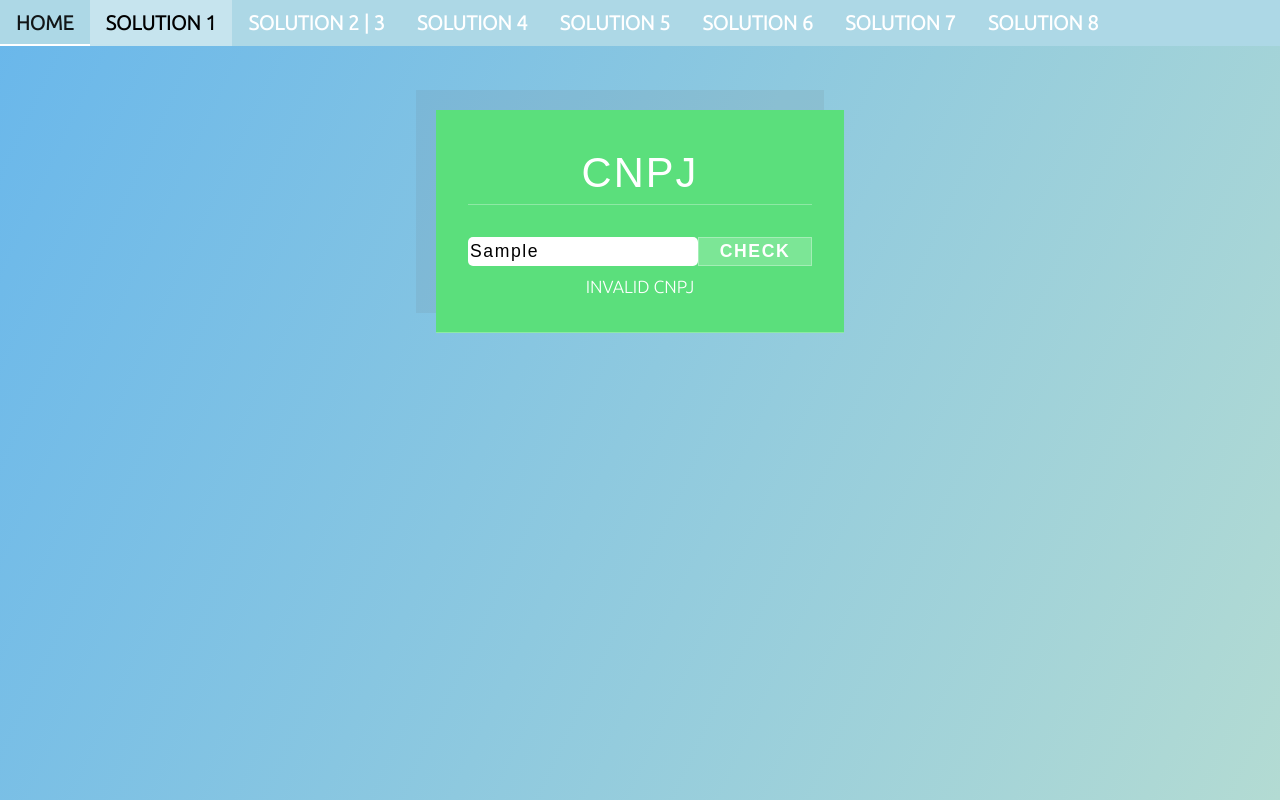
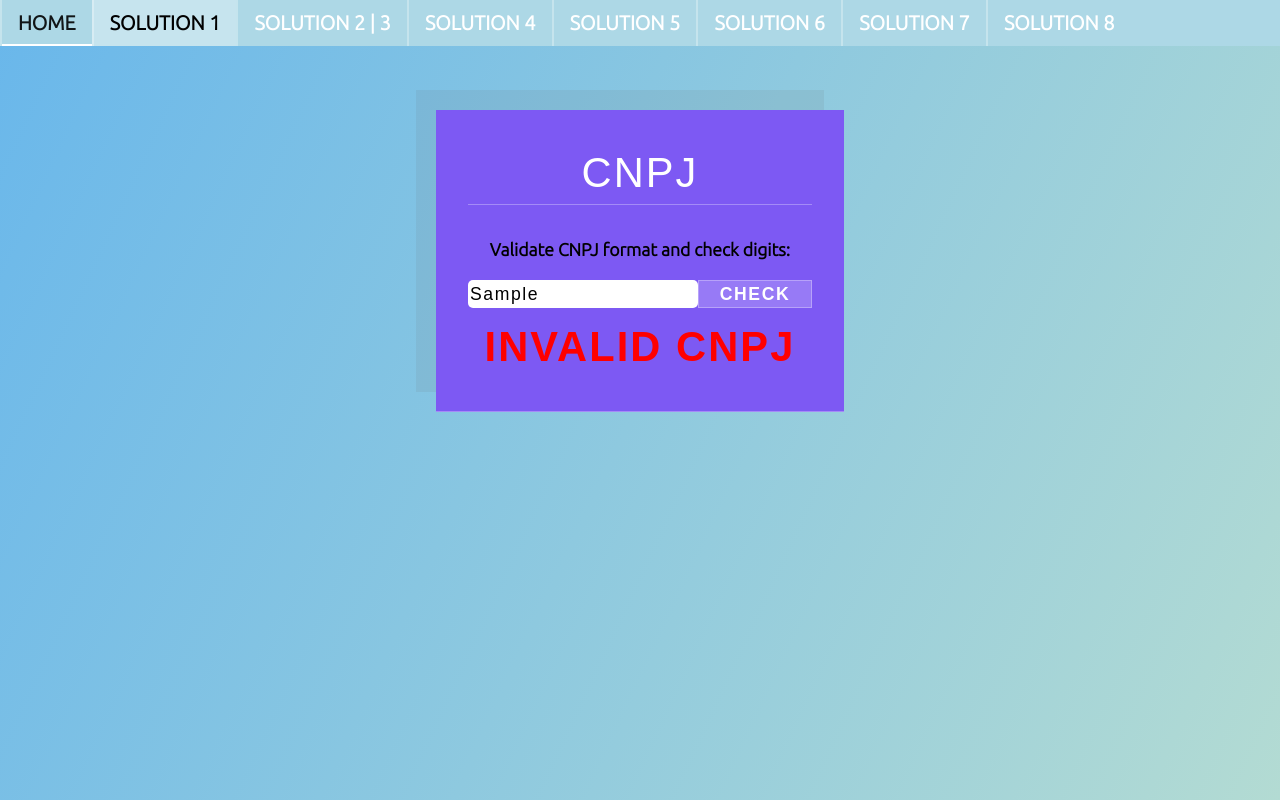
Before and after one commit to DougFelix/ReactKaffa, a React (Create React App) app in the folder kaffamobile/: page /1 in a window 1280 px wide. Both pictures are taken after typing "Sample" into the empty fields and a click on the button "CHECK". Built offline with nearby package versions, Linux system fonts and the light colour scheme.

Commit message:
Minor Style changes

```diff
--- a/kaffamobile/src/Components/Home.css
+++ b/kaffamobile/src/Components/Home.css
@@ -16,8 +16,8 @@
     margin: 4rem auto;
     padding: 2rem 2rem 2rem;
     max-width: 600px;
-    background: #ff6666;
-    color: white;
+    background: white;
+    color: black;
     box-shadow: -20px -20px 0px 0px rgba(100, 100, 100, 0.1);
     overflow: hidden;
     font-size: 1.1rem;
--- a/kaffamobile/src/Components/Navbar.css
+++ b/kaffamobile/src/Components/Navbar.css
@@ -9,7 +9,7 @@
     font-size: 20px;
     font-weight: bold;
     text-decoration: none;
-    border: none;
+    border-left: 2px solid rgba(255, 255, 255, 0.3);;
     cursor: pointer;
     transition: background 0.4s ease-out;
     padding: 0.5rem 1rem;
--- a/kaffamobile/src/Components/RestClientWorldClock/WorldClock.css
+++ b/kaffamobile/src/Components/RestClientWorldClock/WorldClock.css
@@ -2,7 +2,7 @@
     margin: 4rem auto;
     padding: 2rem 2rem 2rem;
     max-width: 600px;
-    background: #a866ff;
+    background: #ff9260;
     color: white;
     box-shadow: -20px -20px 0px 0px rgba(100, 100, 100, 0.1);
     overflow: hidden;
@@ -12,6 +12,8 @@
 
 .WorldClock-Date, .WorldClock-Time {
     font-family: 'Orbitron', sans-serif;
+    color: black;
+    font-weight: normal;
 }
 
 
@@ -25,6 +27,10 @@
     margin-bottom: 2rem;
 }
 
+.WorldClock-UTC {
+    font-weight: bolder;
+}
+
 .WorldClock button {
     padding: 0 1.3rem;
     border: none;
@@ -36,13 +42,14 @@
     cursor: pointer;
     transition: background 0.4s ease-out;
     outline: none;
+    letter-spacing: 0.1rem;
+    font-family: "Quicksand", sans-serif;
 }
 
 .WorldClock button:hover {
     background: rgba(0, 0, 0, 0.1);
 }
-.WorldClock input,
-.WorldClock button {
-    letter-spacing: 0.1rem;
-    font-family: "Quicksand", sans-serif;
+
+.WorldClock-Local {
+    padding: 1rem;
 }
--- a/kaffamobile/src/Components/RestClientWorldClock/WorldClock.js
+++ b/kaffamobile/src/Components/RestClientWorldClock/WorldClock.js
@@ -39,6 +39,8 @@ class WorldClock extends Component {
         return (
             <div className='WorldClock'>
             <div className='WorldClock-Title'>World Clock</div>
+            {this.state.utcDate === '' ? '' :
+                <div>
                     <div className='WorldClock-UTC'>
                         <i className="far fa-clock"></i> UTC:
                         <div className="WorldClock-Date">{this.state.utcDate}</div>
@@ -49,7 +51,9 @@ class WorldClock extends Component {
                         <div className="WorldClock-Date">{this.state.localDate}</div>
                         <div className="WorldClock-Time">{this.state.localTime}</div>
                     </div>
-                <button onClick={this.getTime}>GET DATETIME</button>
+                </div>
+            }
+                <button onClick={this.getTime}>GET DATE / TIME</button>
             </div>
         );
     }
--- a/kaffamobile/src/Components/TodoList/Styles/TodoList.css
+++ b/kaffamobile/src/Components/TodoList/Styles/TodoList.css
@@ -1,8 +1,8 @@
 .TodoList {
     margin: 4rem auto;
     padding: 2rem 2rem 2rem;
-    max-width: 600px;
-    background: #66a8ff;
+    width: 400px;
+    background: #5b97e6;
     color: #fff;
     box-shadow: -20px -20px 0px 0px rgba(100, 100, 100, 0.1);
     overflow: hidden;
--- a/kaffamobile/src/Components/TwoRectanglesIntersect/Styles/NewRectForm.css
+++ b/kaffamobile/src/Components/TwoRectanglesIntersect/Styles/NewRectForm.css
@@ -32,6 +32,7 @@ input[type=number]::-webkit-outer-spin-button {
 
 .NewRectForm-p label {
     font-weight: bold;
+    margin-right: 0.5rem;
 }
 
 .NewRectForm button {
--- a/kaffamobile/src/Components/ValidateCNPJ/CNPJ.css
+++ b/kaffamobile/src/Components/ValidateCNPJ/CNPJ.css
@@ -2,7 +2,7 @@
     margin: 4rem auto;
     padding: 2rem 2rem 2rem;
     max-width: 600px;
-    background: #5bdf7c;
+    background: #7d59f3;
     color: #fff;
     box-shadow: -20px -20px 0px 0px rgba(100, 100, 100, 0.1);
     overflow: hidden;
@@ -16,7 +16,6 @@
     padding-bottom: 2rem;
 }
 
-
 .CNPJ-Title {
     font-weight: normal;
     font-size: 2.6rem;
@@ -27,11 +26,11 @@
     margin-bottom: 2rem;
 }
 
-.NewRectForm-title {
-    letter-spacing: 0.1em;
+.CNPJ-info {
     text-align: center;
     font-weight: bolder;
-    text-transform: uppercase;
+    padding-bottom: 1rem;
+    color: black;
 }
 
 .CNPJ button {
@@ -63,3 +62,11 @@
     border: transparent;
     margin-bottom: 0.5rem;
 }
+
+.CNPJ-validation {
+    font-weight: bold;
+    font-size: 2.6rem;
+    letter-spacing: 0.05em;
+    text-transform: uppercase;
+    font-family: "Quicksand", sans-serif;
+}
--- a/kaffamobile/src/Components/ValidateCNPJ/CNPJ.js
+++ b/kaffamobile/src/Components/ValidateCNPJ/CNPJ.js
@@ -31,15 +31,20 @@ class CNPJ extends Component {
     }
 
     render() {
+        let style = {
+            color: this.state.isValid ? 'green' : 'red'
+        }
+
         return (
             <div className='CNPJ'>
                 <form className='CNPJ-Form' onSubmit={this.handleSubmit}>
                     <div className='CNPJ-Title'>CNPJ</div>
+                    <div className='CNPJ-info'>Validate CNPJ format and check digits:</div>
                     <input name='cnpj' value={this.state.cnpj} type='text' onChange={this.handleChange} required></input>
                     <button>Check</button>
                 </form>
                 {this.state.isValid !== ''
-                ? <div> {this.state.isValid === true
+                ? <div className='CNPJ-validation' style={style}> {this.state.isValid === true
                     ? 'VALID CNPJ'
                     : 'INVALID CNPJ'
                     }
```
Also changed, not shown: 1 other file (tests, documents, lock files or other folders). Lines whose indentation alone changed are shown as unchanged.
